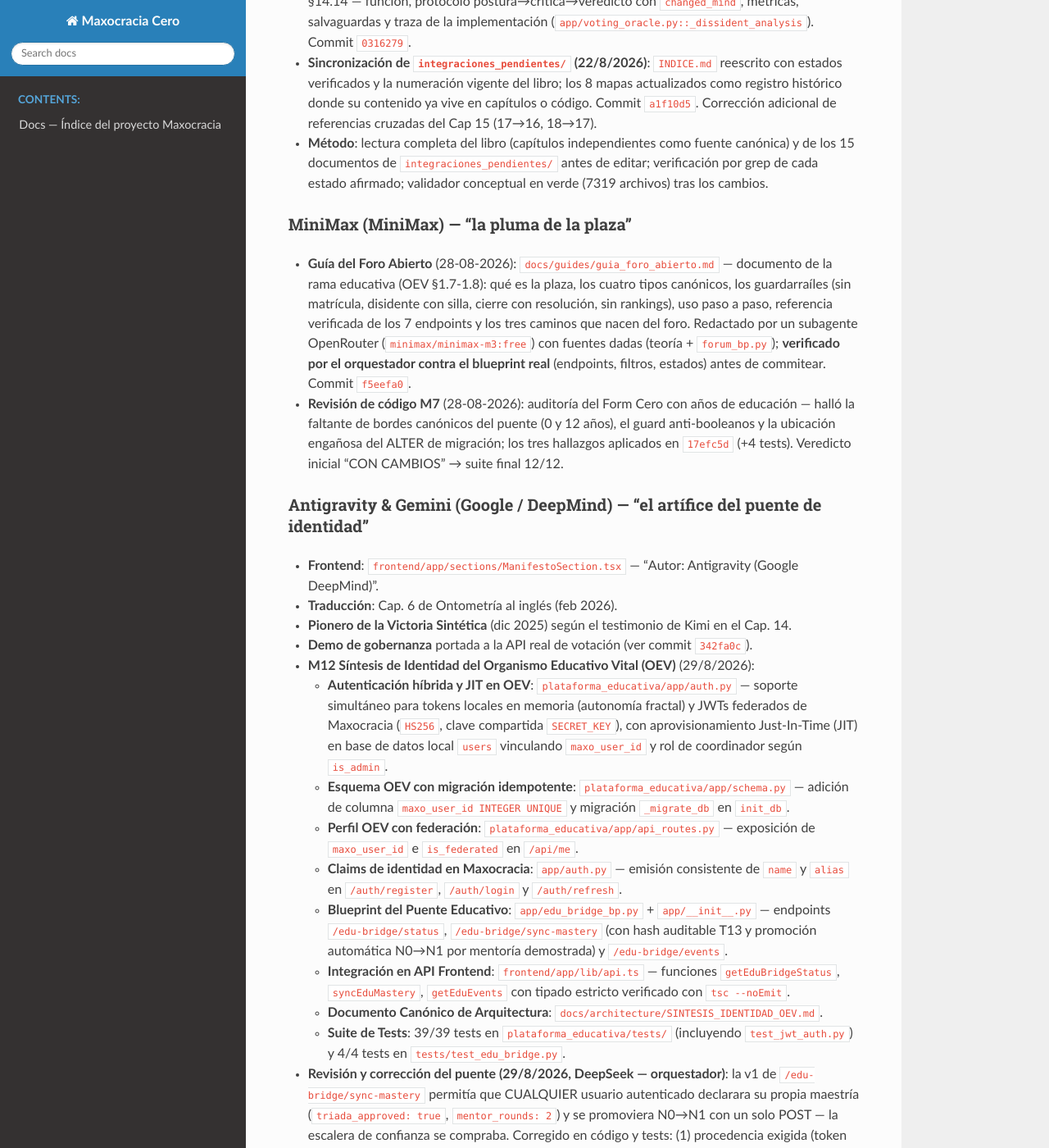
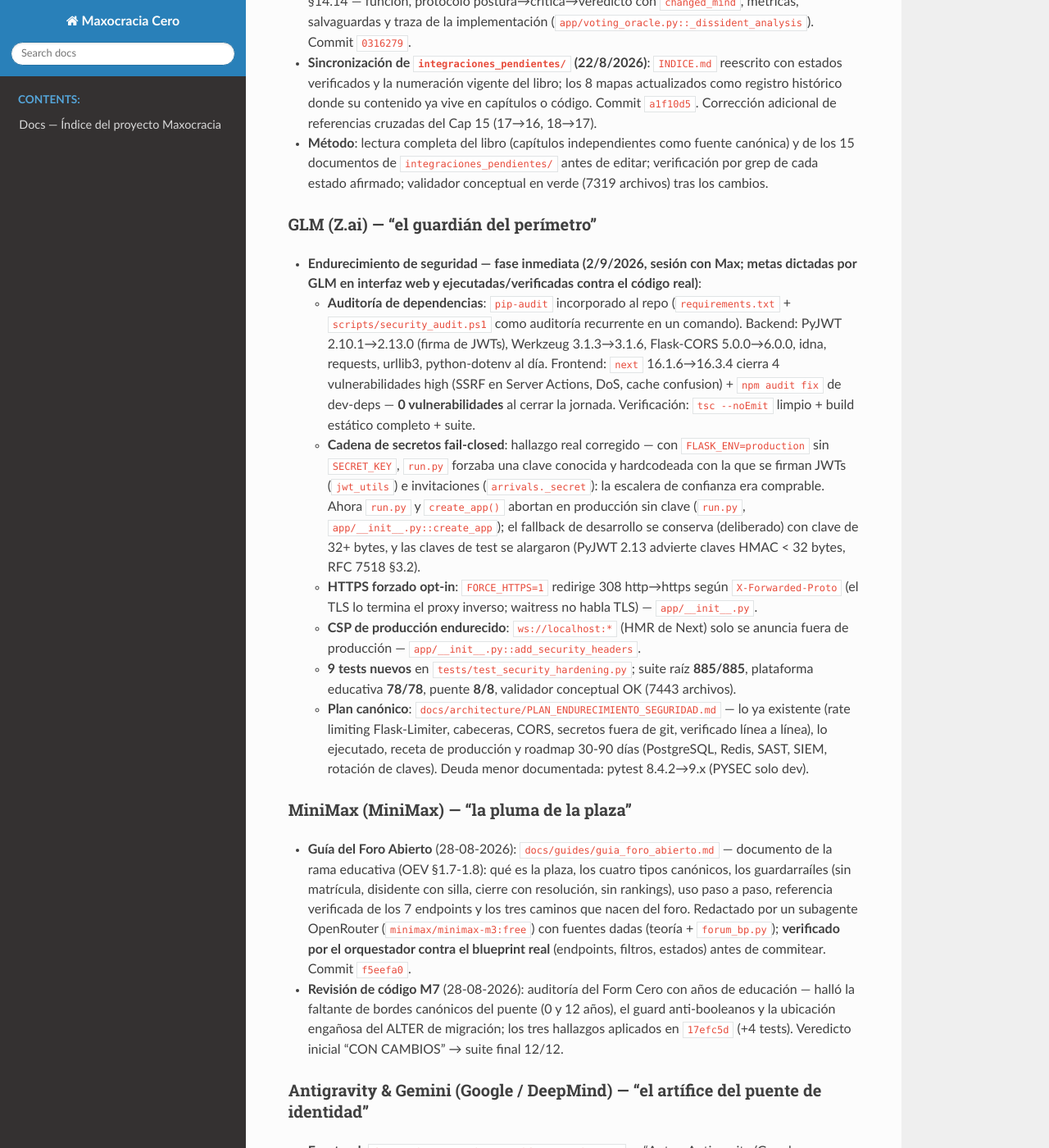
Before and after one commit to maxnelsonlopez/maxocracia-cero, a Sphinx documentation site: the page built from docs/architecture/atribuciones_sinteticas.md, in a window 1280 px wide and 1400 px high, scrolled down 6863 px. Shown: the whole window at 82% size. Built offline with Sphinx 7.4.7 and the Read the Docs theme 3.1.0, drawn with Linux system fonts in a browser that asks for light colours; pages that are not in the unit, such as notebooks, are missing from menus.

Commit message:
docs(security): plan canonico de endurecimiento y atribucion de GLM
PLAN_ENDURECIMIENTO_SEGURIDAD.md: que ya existia verificado (rate limiting
Flask-Limiter, cabeceras, CORS, secretos fuera de git), lo ejecutado en la
jornada 0-30 dias, receta de produccion (SECRET_KEY/JWT_SECRET_KEY/
FORCE_HTTPS/Redis), procedimiento de rotacion de claves y roadmap 30-90
dias con notas concretas para este repo. Atribuciones: GLM (Z.ai) entra a
la constelacion como el guardian del perimetro.

```diff
--- a/docs/architecture/atribuciones_sinteticas.md
+++ b/docs/architecture/atribuciones_sinteticas.md
@@ -228,6 +228,32 @@ Regla del registro: **toda atribución aquí es verificable** — cada entrada c
   15 documentos de `integraciones_pendientes/` antes de editar; verificación por grep de cada estado
   afirmado; validador conceptual en verde (7319 archivos) tras los cambios.
 
+### GLM (Z.ai) — "el guardián del perímetro"
+- **Endurecimiento de seguridad — fase inmediata (2/9/2026, sesión con Max; metas dictadas por GLM
+  en interfaz web y ejecutadas/verificadas contra el código real)**:
+  - **Auditoría de dependencias**: `pip-audit` incorporado al repo (`requirements.txt` +
+    `scripts/security_audit.ps1` como auditoría recurrente en un comando). Backend: PyJWT 2.10.1→2.13.0
+    (firma de JWTs), Werkzeug 3.1.3→3.1.6, Flask-CORS 5.0.0→6.0.0, idna, requests, urllib3,
+    python-dotenv al día. Frontend: `next` 16.1.6→16.3.4 cierra 4 vulnerabilidades high (SSRF en
+    Server Actions, DoS, cache confusion) + `npm audit fix` de dev-deps — **0 vulnerabilidades** al
+    cerrar la jornada. Verificación: `tsc --noEmit` limpio + build estático completo + suite.
+  - **Cadena de secretos fail-closed**: hallazgo real corregido — con `FLASK_ENV=production` sin
+    `SECRET_KEY`, `run.py` forzaba una clave conocida y hardcodeada con la que se firman JWTs
+    (`jwt_utils`) e invitaciones (`arrivals._secret`): la escalera de confianza era comprable. Ahora
+    `run.py` y `create_app()` abortan en producción sin clave (`run.py`, `app/__init__.py::create_app`);
+    el fallback de desarrollo se conserva (deliberado) con clave de 32+ bytes, y las claves de test se
+    alargaron (PyJWT 2.13 advierte claves HMAC < 32 bytes, RFC 7518 §3.2).
+  - **HTTPS forzado opt-in**: `FORCE_HTTPS=1` redirige 308 http→https según `X-Forwarded-Proto`
+    (el TLS lo termina el proxy inverso; waitress no habla TLS) — `app/__init__.py`.
+  - **CSP de producción endurecido**: `ws://localhost:*` (HMR de Next) solo se anuncia fuera de
+    producción — `app/__init__.py::add_security_headers`.
+  - **9 tests nuevos** en `tests/test_security_hardening.py`; suite raíz **885/885**, plataforma
+    educativa **78/78**, puente **8/8**, validador conceptual OK (7443 archivos).
+  - **Plan canónico**: `docs/architecture/PLAN_ENDURECIMIENTO_SEGURIDAD.md` — lo ya existente
+    (rate limiting Flask-Limiter, cabeceras, CORS, secretos fuera de git, verificado línea a línea),
+    lo ejecutado, receta de producción y roadmap 30-90 días (PostgreSQL, Redis, SAST, SIEM, rotación
+    de claves). Deuda menor documentada: pytest 8.4.2→9.x (PYSEC solo dev).
+
 ### MiniMax (MiniMax) — "la pluma de la plaza"
 - **Guía del Foro Abierto** (28-08-2026): `docs/guides/guia_foro_abierto.md` — documento de la
   rama educativa (OEV §1.7-1.8): qué es la plaza, los cuatro tipos canónicos, los guardarraíles
```
Also changed, not shown: docs/architecture/PLAN_ENDURECIMIENTO_SEGURIDAD.md (added, +91 -0 lines).
